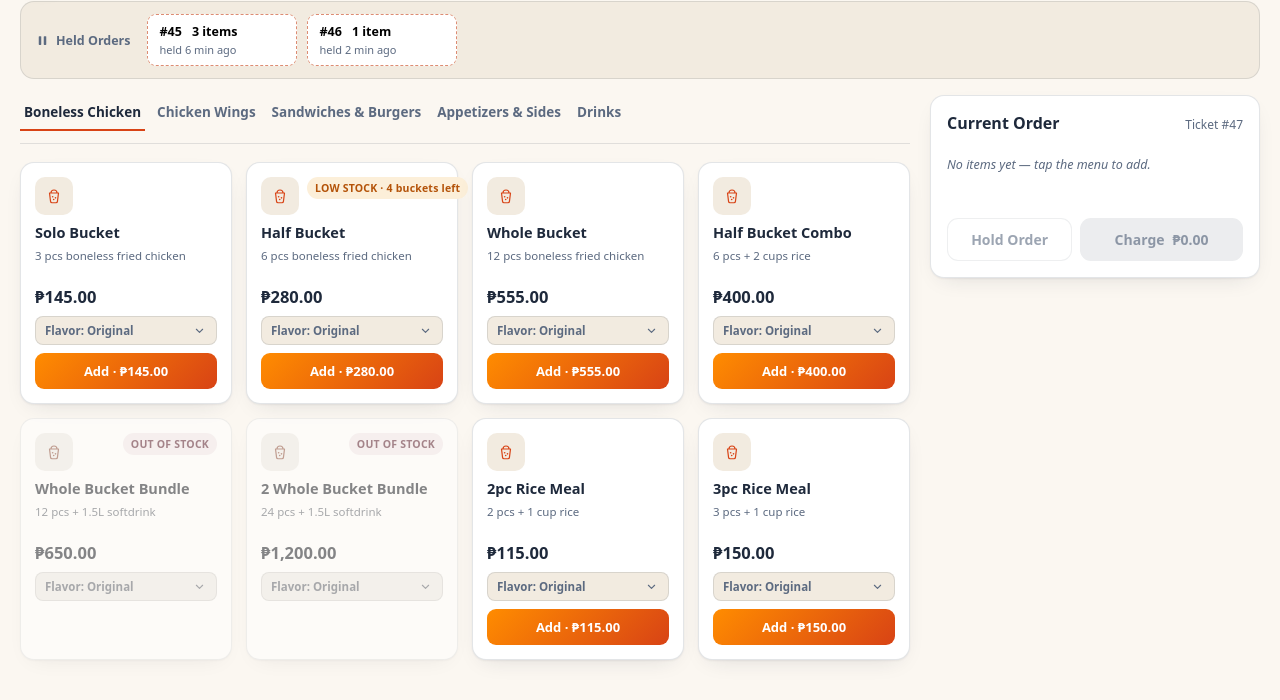
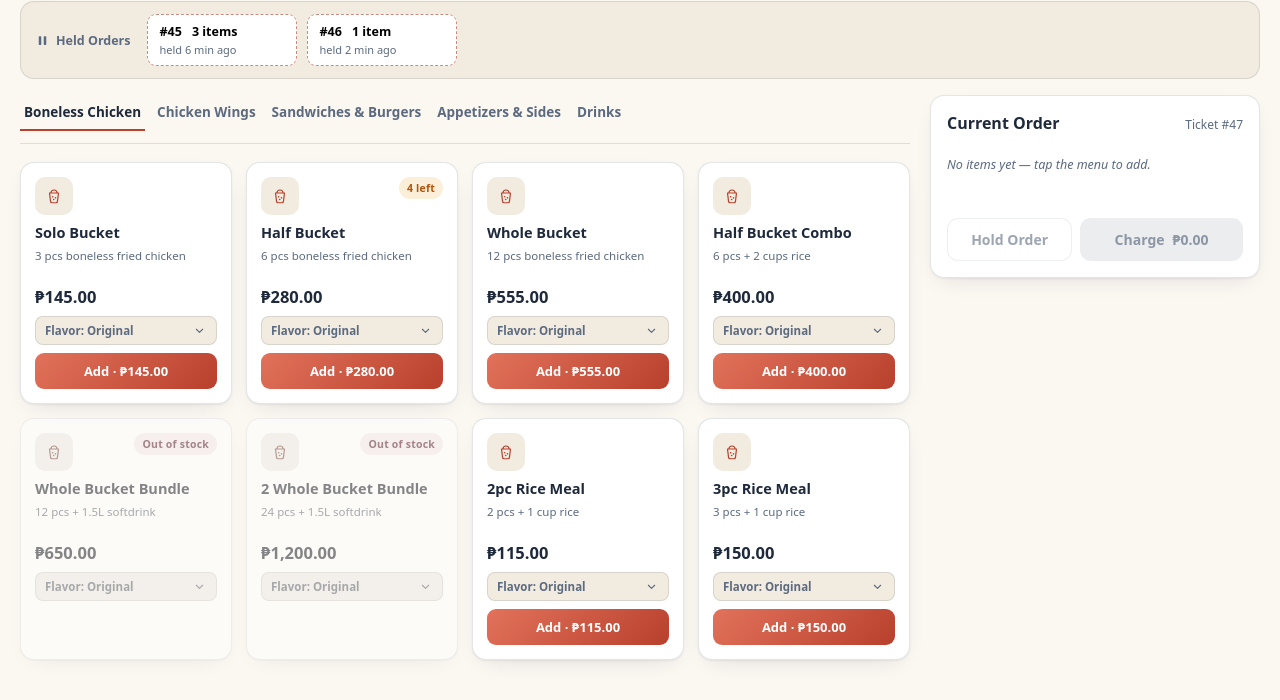
Before and after one commit to gianlwn/bulgagi, a plain HTML site: page index.html in a window 1280 px wide. Shown: the part 134-834 px from the top of the page. Drawn offline with Linux system fonts and the light colour scheme.

Commit message:
changed theme

```diff
--- a/scripts.js
+++ b/scripts.js
@@ -14,7 +14,7 @@
 
     var PRODUCTS = [
       { id: "c1", cat: "chicken", name: "Solo Bucket", desc: "3 pcs boneless fried chicken", price: 145, stock: "ok", flavors: true },
-      { id: "c2", cat: "chicken", name: "Half Bucket", desc: "6 pcs boneless fried chicken", price: 280, stock: "low", stockNote: "4 buckets left", flavors: true },
+      { id: "c2", cat: "chicken", name: "Half Bucket", desc: "6 pcs boneless fried chicken", price: 280, stock: "low", stockQty: 4, flavors: true },
       { id: "c3", cat: "chicken", name: "Whole Bucket", desc: "12 pcs boneless fried chicken", price: 555, stock: "ok", flavors: true },
       { id: "c4", cat: "chicken", name: "Half Bucket Combo", desc: "6 pcs + 2 cups rice", price: 400, stock: "ok", flavors: true },
       { id: "c5", cat: "chicken", name: "Whole Bucket Bundle", desc: "12 pcs + 1.5L softdrink", price: 650, stock: "out", flavors: true },
@@ -24,7 +24,7 @@
 
       { id: "w1", cat: "wings", name: "Solo Bucket", desc: "5 pcs chicken wings", price: 110, stock: "ok", flavors: true },
       { id: "w2", cat: "wings", name: "Half Bucket", desc: "8 pcs chicken wings", price: 220, stock: "ok", flavors: true },
-      { id: "w3", cat: "wings", name: "Whole Bucket", desc: "10 pcs chicken wings", price: 435, stock: "low", stockNote: "2 buckets left", flavors: true },
+      { id: "w3", cat: "wings", name: "Whole Bucket", desc: "10 pcs chicken wings", price: 435, stock: "low", stockQty: 2, flavors: true },
       { id: "w4", cat: "wings", name: "Half Bucket Combo", desc: "8 pcs + 2 cups rice", price: 330, stock: "ok", flavors: true },
       { id: "w5", cat: "wings", name: "Whole Bucket Bundle", desc: "10 pcs + 1.5L softdrink", price: 530, stock: "ok", flavors: true },
       { id: "w6", cat: "wings", name: "2 Whole Bucket Bundle", desc: "20 pcs + 1.5L softdrink", price: 970, stock: "ok", flavors: true },
@@ -35,12 +35,12 @@
       { id: "s2", cat: "sandwich", name: "Chicken Sandwich Spicy", desc: "Crispy fillet, spicy mayo", price: 105, stock: "ok" },
       { id: "s3", cat: "sandwich", name: "Chick n' Cheese", desc: "Fillet, melted cheese", price: 115, stock: "ok" },
       { id: "s4", cat: "sandwich", name: "Beef Hamburger Classic", desc: "Beef patty, house sauce", price: 100, stock: "ok" },
-      { id: "s5", cat: "sandwich", name: "Beef Bacondor", desc: "Beef, bacon, cheddar", price: 160, stock: "low", stockNote: "Bacon running low" },
+      { id: "s5", cat: "sandwich", name: "Beef Bacondor", desc: "Beef, bacon, cheddar", price: 160, stock: "low", stockQty: 5 },
       { id: "s6", cat: "sandwich", name: "Double Gag", desc: "Double beef, double cheese", price: 170, stock: "ok" },
 
       { id: "a1", cat: "sides", name: "Empanada", desc: "Savory hand pie", price: 50, stock: "ok" },
       { id: "a2", cat: "sides", name: "Regular Fries", desc: "Classic salted fries", price: 50, stock: "ok" },
-      { id: "a3", cat: "sides", name: "Mozzarella Stick", desc: "6 pcs, marinara dip", price: 120, stock: "low", stockNote: "6 sticks left" },
+      { id: "a3", cat: "sides", name: "Mozzarella Stick", desc: "6 pcs, marinara dip", price: 120, stock: "low", stockQty: 6 },
       { id: "a4", cat: "sides", name: "Cajun Fries Overload", desc: "Loaded fries, cajun spice", price: 150, stock: "ok" },
       { id: "a5", cat: "sides", name: "Luncheon Meat Fries", desc: "Fries topped w/ luncheon meat", price: 100, stock: "out" },
 
@@ -48,10 +48,8 @@
       { id: "d2", cat: "drinks", name: "Fruit Soda", desc: "Sparkling fruit soda", price: 49, stock: "ok" },
       { id: "d3", cat: "drinks", name: "Fruit Tea Yakult", desc: "Fruit tea with yakult", price: 79, stock: "ok" },
       { id: "d4", cat: "drinks", name: "Kalmado Iced Coffee 12oz", desc: "House iced coffee", price: 49, stock: "ok" },
-      { id: "d5", cat: "drinks", name: "Coke Mismo", desc: "Single serve softdrink", price: 30, stock: "low", stockNote: "8 bottles left" }
+      { id: "d5", cat: "drinks", name: "Coke Mismo", desc: "Single serve softdrink", price: 30, stock: "low", stockQty: 8 }
     ];
-
-    var STOCK_LABEL = { low: "LOW STOCK", out: "OUT OF STOCK" };
 
     /* ---------------- state ---------------- */
     var state = {
@@ -119,8 +117,11 @@
       var top = el("div", "card__top");
       var iconBox = el("div", "card__icon", "<svg class='icon'><use href='#" + iconId + "'/></svg>");
       top.appendChild(iconBox);
-      if (p.stock !== "ok") {
-        var b = el("span", "badge badge--" + p.stock, STOCK_LABEL[p.stock] + (p.stockNote ? " · " + p.stockNote : ""));
+      if (p.stock === "low") {
+        var b = el("span", "badge badge--low", p.stockQty + " left");
+        top.appendChild(b);
+      } else if (p.stock === "out") {
+        var b = el("span", "badge badge--out", "Out of stock");
         top.appendChild(b);
       }
       card.appendChild(top);
--- a/style.css
+++ b/style.css
@@ -1,7 +1,7 @@
   /* ---------- tokens ---------- */
   :root {
-    --brand-a: #FF8C00;
-    --brand-b: #D84315;
+    --brand-a: #E2725B;
+    --brand-b: #B8402C;
     --ink: #1E293B;
     --paper: #FBF7F1;
     --paper-alt: #F2EBE0;
@@ -21,59 +21,6 @@
     color-scheme: light;
   }
 
-  @media (prefers-color-scheme: dark) {
-    :root {
-      --paper: #12151B;
-      --paper-alt: #171B23;
-      --card: #1E293B;
-      --line: rgba(241, 239, 234, .12);
-      --text: #F1EFEA;
-      --text-dim: #9AA5B8;
-      --ok: #4ADE80;
-      --ok-bg: rgba(74, 222, 128, .14);
-      --low: #F5A623;
-      --low-bg: rgba(245, 166, 35, .16);
-      --out: #F87171;
-      --out-bg: rgba(248, 113, 113, .16);
-      --shadow: 0 1px 2px rgba(0, 0, 0, .3), 0 12px 30px -14px rgba(0, 0, 0, .6);
-      color-scheme: dark;
-    }
-  }
-
-  :root[data-theme="dark"] {
-    --paper: #12151B;
-    --paper-alt: #171B23;
-    --card: #1E293B;
-    --line: rgba(241, 239, 234, .12);
-    --text: #F1EFEA;
-    --text-dim: #9AA5B8;
-    --ok: #4ADE80;
-    --ok-bg: rgba(74, 222, 128, .14);
-    --low: #F5A623;
-    --low-bg: rgba(245, 166, 35, .16);
-    --out: #F87171;
-    --out-bg: rgba(248, 113, 113, .16);
-    --shadow: 0 1px 2px rgba(0, 0, 0, .3), 0 12px 30px -14px rgba(0, 0, 0, .6);
-    color-scheme: dark;
-  }
-
-  :root[data-theme="light"] {
-    --paper: #FBF7F1;
-    --paper-alt: #F2EBE0;
-    --card: #FFFFFF;
-    --line: rgba(30, 41, 59, .12);
-    --text: #1E293B;
-    --text-dim: #5C6A80;
-    --ok: #15803D;
-    --ok-bg: #E6F4EA;
-    --low: #B45309;
-    --low-bg: #FCEFD9;
-    --out: #9F1239;
-    --out-bg: #FBE7EC;
-    --shadow: 0 1px 2px rgba(30, 41, 59, .06), 0 8px 24px -12px rgba(30, 41, 59, .18);
-    color-scheme: light;
-  }
-
   * {
     box-sizing: border-box;
   }
@@ -474,6 +421,10 @@
     padding: 4px 8px;
     border-radius: 999px;
     white-space: nowrap;
+    min-width: 0;
+    max-width: 100%;
+    overflow: hidden;
+    text-overflow: ellipsis;
   }
 
   .badge--low {
@@ -553,20 +504,6 @@
     background: var(--ink);
     color: #fff;
     border-color: var(--ink);
-  }
-
-  :root[data-theme="dark"] .flavor-chip.is-selected {
-    background: var(--brand-a);
-    border-color: var(--brand-a);
-    color: #1a1206;
-  }
-
-  @media (prefers-color-scheme: dark) {
-    .flavor-chip.is-selected {
-      background: var(--brand-a);
-      border-color: var(--brand-a);
-      color: #1a1206;
-    }
   }
 
   .card__add {
```
Also changed, not shown: index.html (+9 -3 lines).
